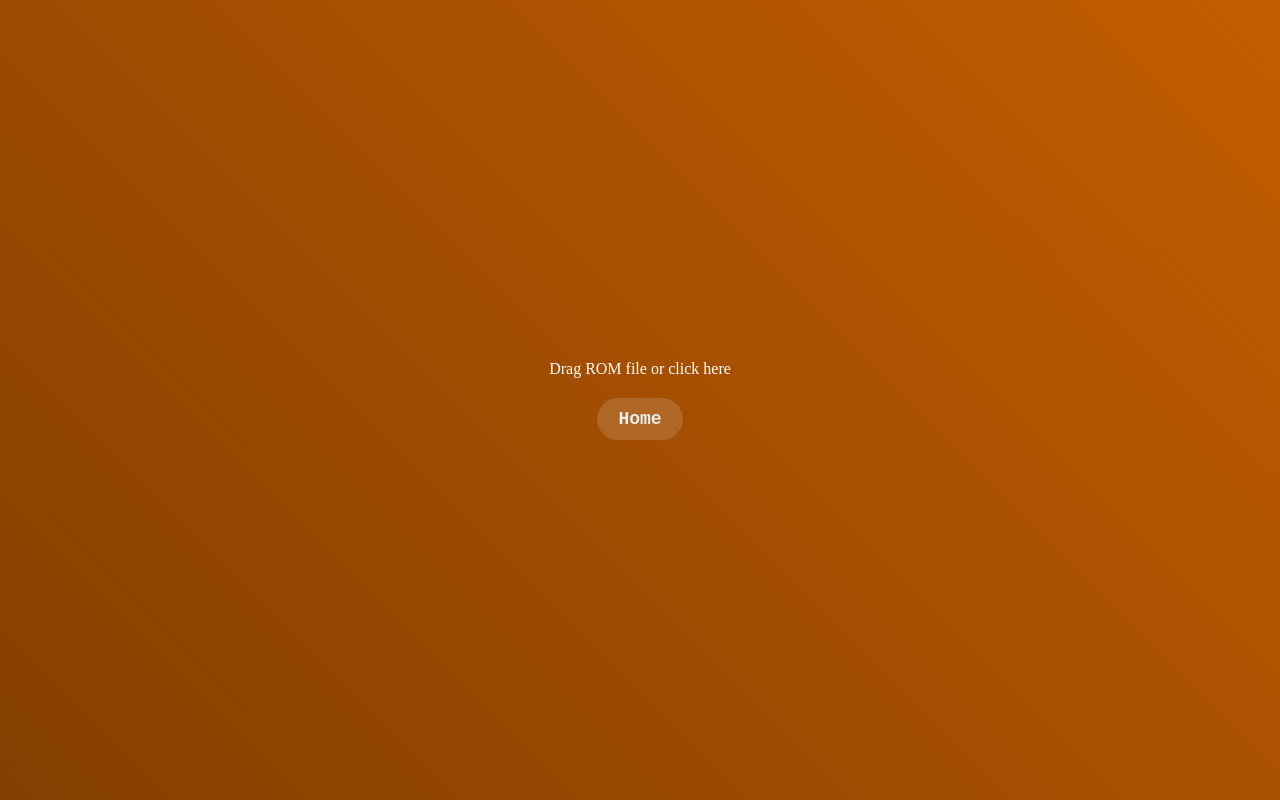
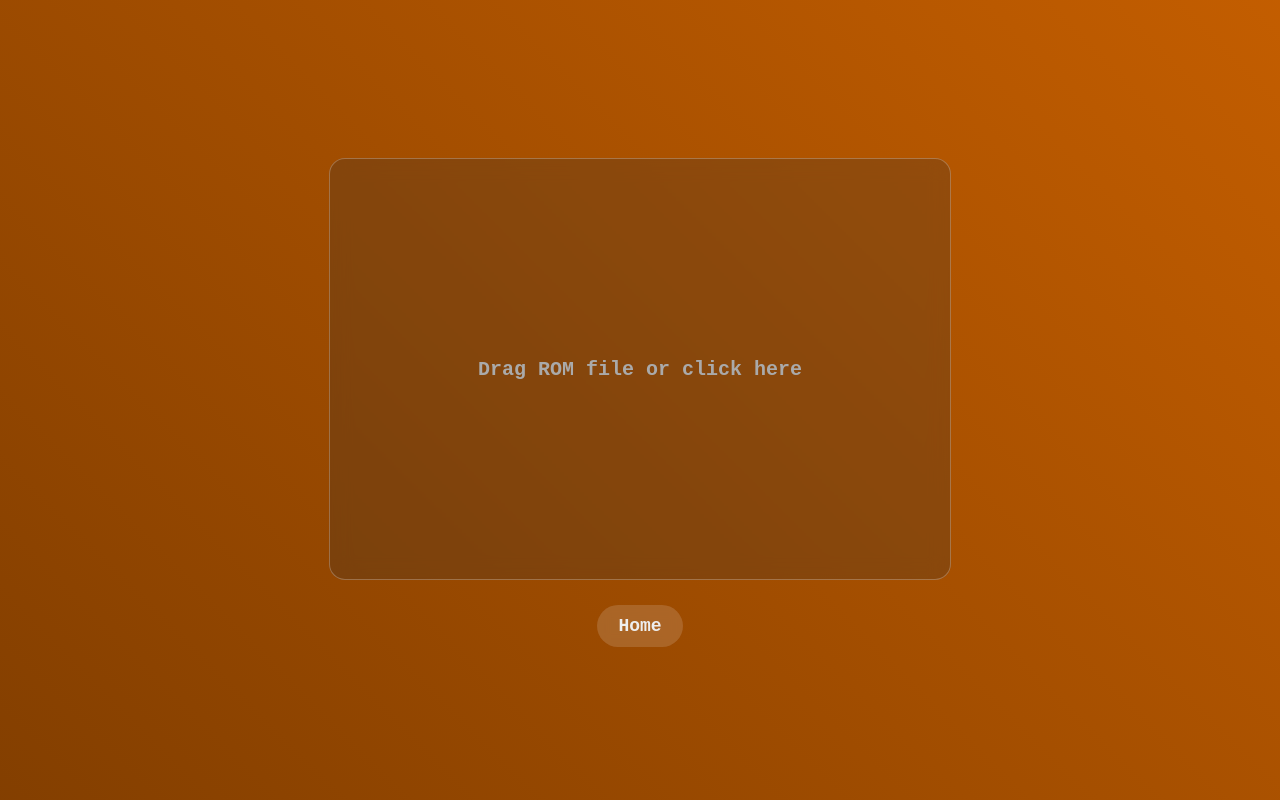
Before and after one commit to NoahHuffine/Emulator, a website: page index.html in a window 1280 px wide. Drawn offline with Linux system fonts and the light colour scheme.

Commit message:
Update index.html

```diff
--- a/index.html
+++ b/index.html
@@ -51,8 +51,6 @@
                 justify-content: center;
                 flex-direction: column;
             }
-
-            #box {
          #box {
                 color: #aaa;
                 height: 20em;
```
